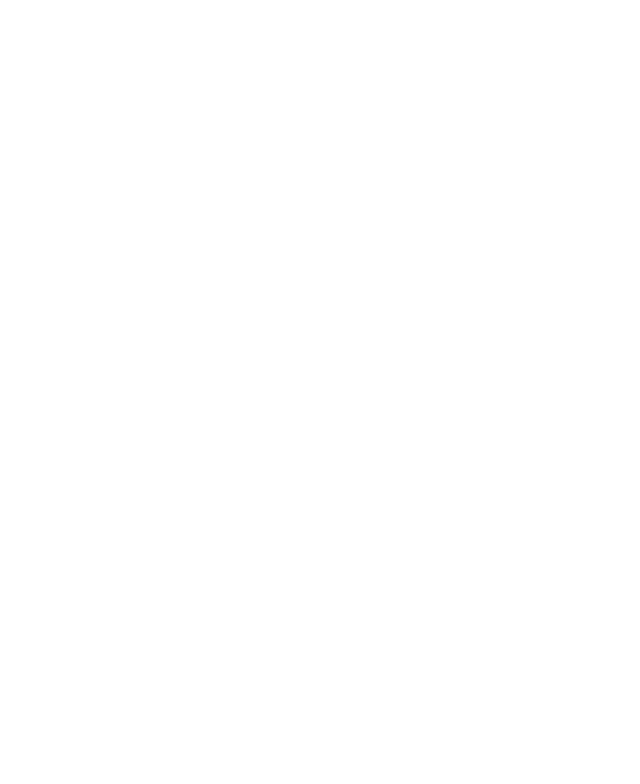
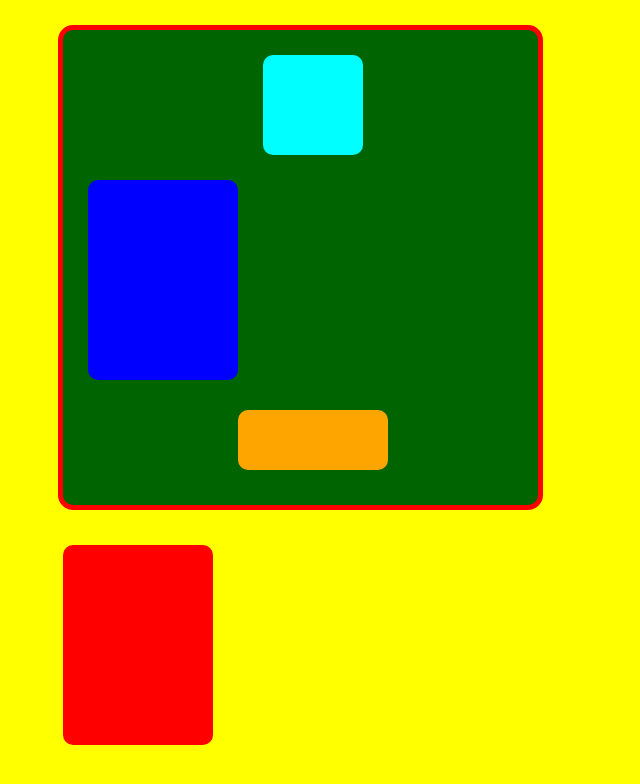
Before and after one commit to furlotteren/web-one, a plain HTML site: page assignment-five/index.html in a window 1280 px wide. Shown: the whole page, without its empty margins (0-640 px from the left). Drawn offline with Linux system fonts and the light colour scheme.

Commit message:
Add files via upload

```diff
--- a/assignment-five/css/style.css
+++ b/assignment-five/css/style.css
@@ -0,0 +1,45 @@
+body {
+    background-color: yellow;
+}
+
+.outer-box {
+    width: 475px;
+    height:475px;
+    background-color: darkgreen;
+    border:5px solid red;
+    border-radius: 15px;
+    margin-left: 50px;
+    margin-top: 25px;
+}
+.inner-box {
+    width: 100px;
+    height:100px;
+    background-color: cyan;
+    border-radius:10px;
+    margin-left: 200px;
+    margin-top: 25px;}
+.inner-box2 {
+    width: 150px;
+    height: 200px;
+    background-color: blue;
+    border-radius: 10px;
+    margin-top: 25px;
+    margin-left: 25px;
+    }
+
+.inner-box3 {
+     width: 150px;
+    height: 60px;
+    background-color: orange;
+    border-radius: 10px;
+    margin-top: 30px;
+    margin-left: 175px;
+    }
+
+.box4 {
+     width: 150px;
+    height: 200px;
+    background-color: red;
+    border-radius: 10px;
+    margin-top: 75px;
+    }
--- a/assignment-five/index.html
+++ b/assignment-five/index.html
@@ -7,9 +7,13 @@
     </head>
     <body>
         <div class="outer-box">
-            <div class="inner-box">
+            <div class="inner-box"> </div>
+            <div class="inner-box2"> </div>
+           <div class="inner-box3"> </div>
+            <div class="box4"> </div>
+            </div>
 
-            </div>
-        </div>
+
+
     </body>
 </html>
```
